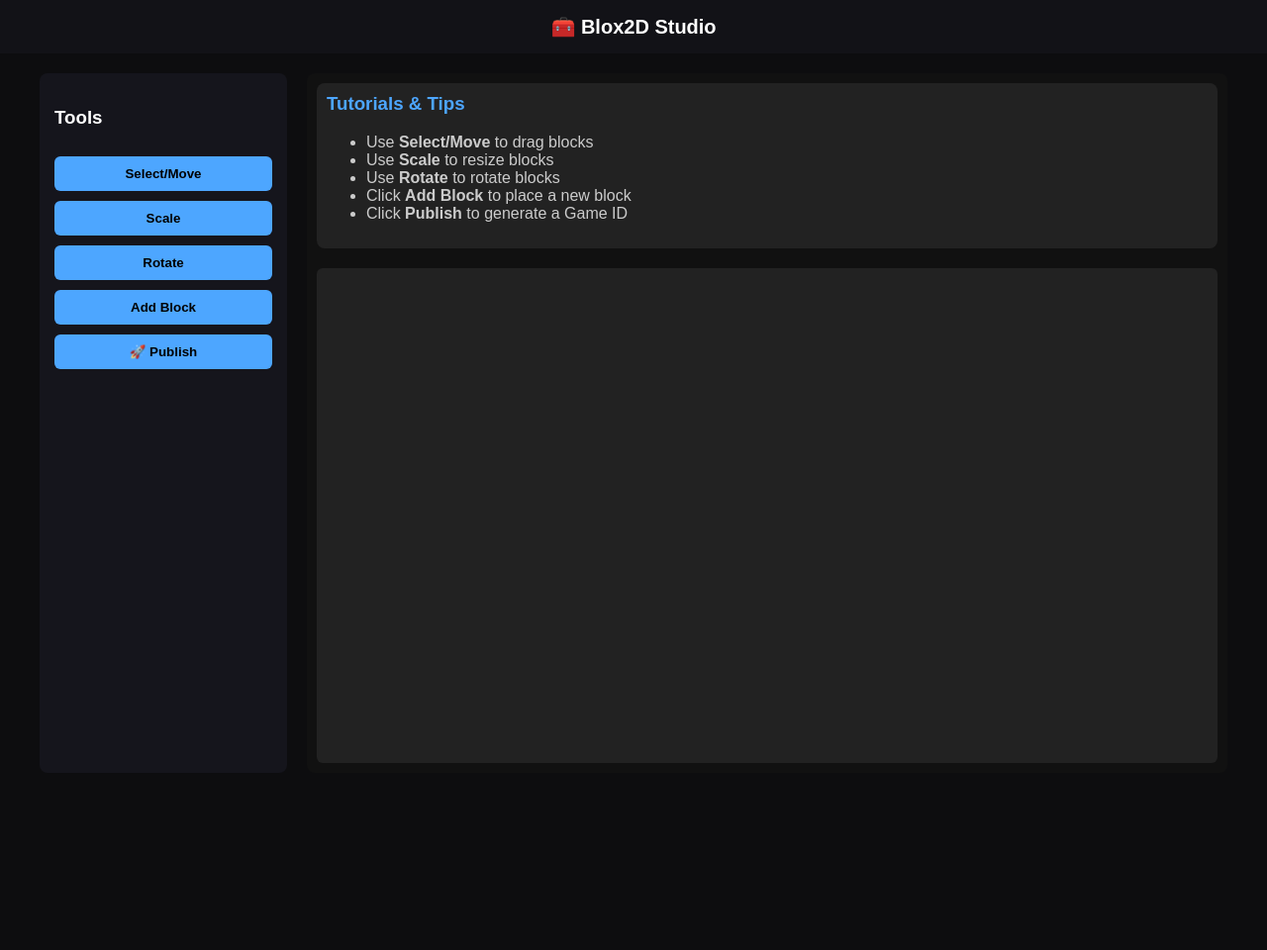
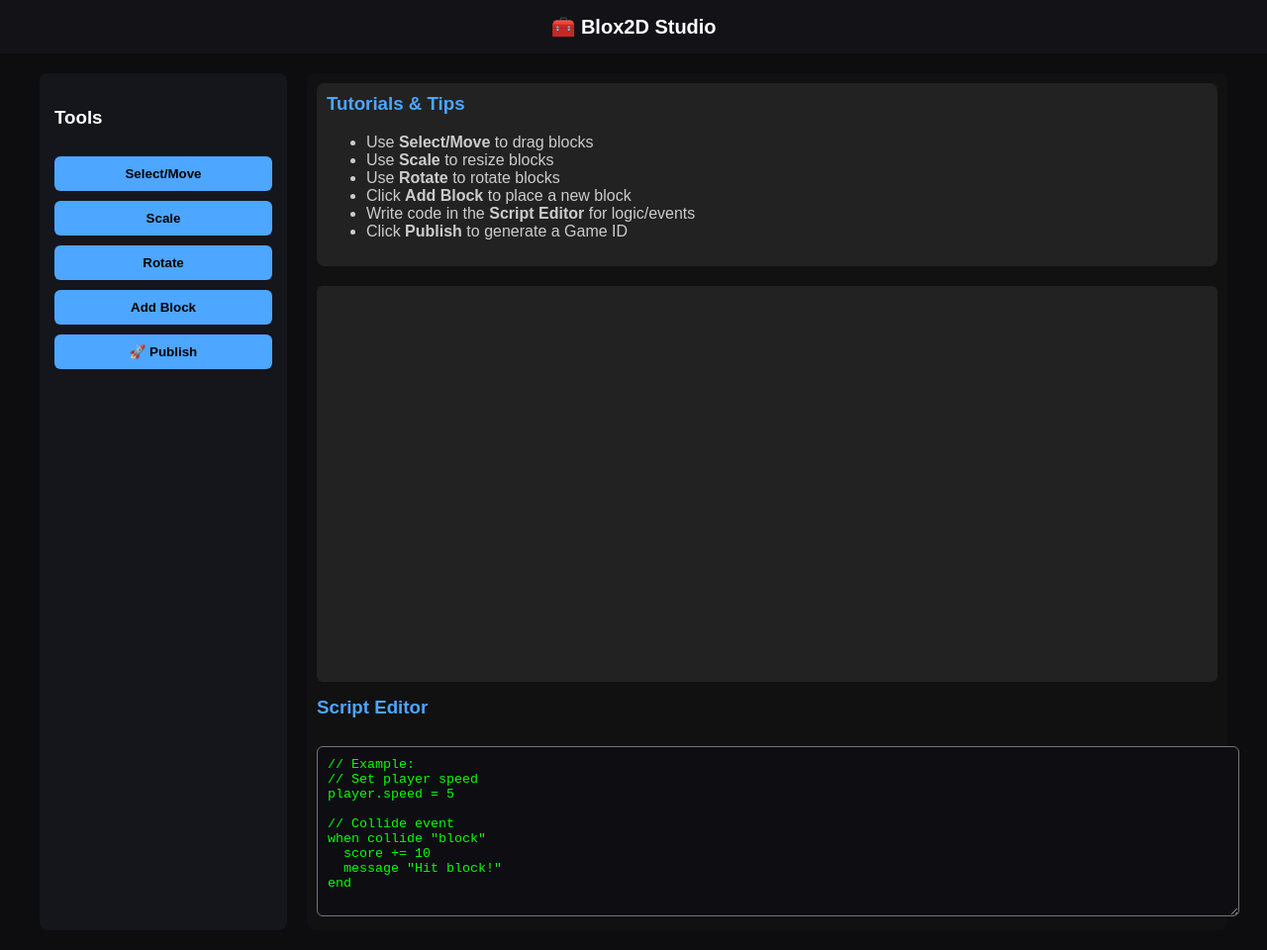
Before and after one commit to jergan-studio/Blox2d, a plain HTML site: page studio.html in a window 1280 px wide. Shown: the whole page at 99% size. Before the commit the page ends 801 px from the top, so only its background shows below. Drawn offline with Linux system fonts and the light colour scheme; sample sign-in values are in the browser's storage.

Commit message:
Update studio.html

```diff
--- a/studio.html
+++ b/studio.html
@@ -51,7 +51,7 @@ header {
 #canvas {
   background:#222;
   width:100%;
-  height:500px;
+  height:400px;
   display:block;
   border-radius:6px;
   cursor:pointer;
@@ -66,6 +66,21 @@ header {
 .tutorials h3 {
   color:#4da6ff;
   margin-top:0;
+}
+#script {
+  width:100%;
+  height:150px;
+  background:#0d0d12;
+  color:#0f0;
+  font-family:monospace;
+  padding:10px;
+  border-radius:6px;
+  margin-top:10px;
+  resize: vertical;
+}
+#gid {
+  color:#4da6ff;
+  margin-top:10px;
 }
 </style>
 </head>
@@ -83,10 +98,10 @@ header {
     <button onclick="currentTool='rotate'">Rotate</button>
     <button onclick="addBlock()">Add Block</button>
     <button onclick="publish()">🚀 Publish</button>
-    <p id="gid" style="color:#4da6ff;margin-top:10px"></p>
+    <p id="gid"></p>
   </div>
 
-  <!-- Canvas + Tutorials -->
+  <!-- Canvas + Tutorials + Script -->
   <div class="canvas-container">
     <div class="tutorials">
       <h3>Tutorials & Tips</h3>
@@ -95,10 +110,23 @@ header {
         <li>Use <b>Scale</b> to resize blocks</li>
         <li>Use <b>Rotate</b> to rotate blocks</li>
         <li>Click <b>Add Block</b> to place a new block</li>
+        <li>Write code in the <b>Script Editor</b> for logic/events</li>
         <li>Click <b>Publish</b> to generate a Game ID</li>
       </ul>
     </div>
     <canvas id="canvas"></canvas>
+    <h3 style="color:#4da6ff;margin-top:15px;">Script Editor</h3>
+    <textarea id="script">
+// Example:
+// Set player speed
+player.speed = 5
+
+// Collide event
+when collide "block"
+  score += 10
+  message "Hit block!"
+end
+    </textarea>
   </div>
 </div>
 
@@ -178,15 +206,15 @@ function publish(){
   if(!name) return;
   const gid = "G-"+Math.floor(Math.random()*1000000);
 
-  // Save objects and default player speed
+  // Save objects and script
   const gameData = {
     id: gid,
     name: name,
     author: localStorage.getItem("blox_user"),
-    script: `when start
-player.speed = 5
-end`,
-    objects: objects.map(o=>({name:o.name,x:o.x,y:o.y,w:o.w,h:o.h,color:o.color}))
+    script: document.getElementById("script").value,
+    objects: objects.map(o=>({
+      name:o.name,x:o.x,y:o.y,w:o.w,h:o.h,color:o.color,rotation:o.rotation
+    }))
   };
 
   const games = JSON.parse(localStorage.getItem("blox_games")||"[]");
```
